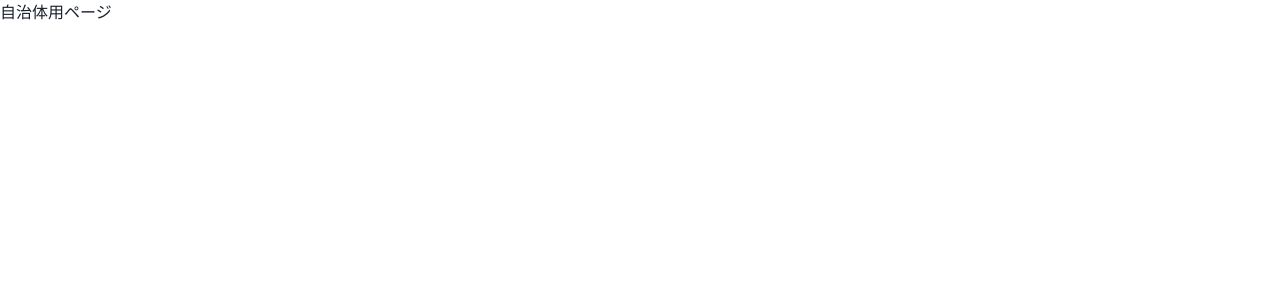
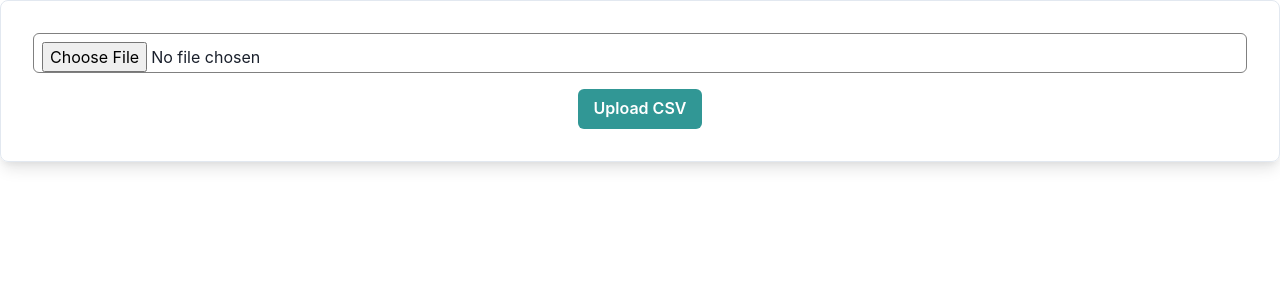
Before and after one commit to s1f102202730/region-team-project, a Next.js app: page /municipality in a window 1280 px wide. Shown: the top 300 px of the page. Built offline with nearby package versions, Linux system fonts and the light colour scheme.

Commit message:
upload csv

```diff
--- a/app/municipality/page.tsx
+++ b/app/municipality/page.tsx
@@ -1,10 +1,81 @@
-"use client"
-import { Text } from '@chakra-ui/react'
+'use client';
 
-export default function municipalityTop(){
-    return (
-        <>
-        <Text>自治体用ページ</Text>
-        </>
-    )
+import { useState } from 'react';
+import { Box, Button, Input, useToast, VStack } from '@chakra-ui/react';
+
+export default function UploadPage() {
+  const [file, setFile] = useState<File | null>(null);
+  const toast = useToast();
+
+  const handleFileChange = (e: React.ChangeEvent<HTMLInputElement>) => {
+    if (e.target.files) {
+      setFile(e.target.files[0]);
+    }
+  };
+
+  const handleSubmit = async (e: React.FormEvent) => {
+    e.preventDefault();
+
+    if (!file) {
+      toast({
+        title: "No file selected",
+        description: "Please select a CSV file to upload.",
+        status: "warning",
+        duration: 3000,
+        isClosable: true,
+      });
+      return;
+    }
+
+    const formData = new FormData();
+    formData.append('file', file);
+
+    try {
+      const response = await fetch('/api/upload', {
+        method: 'POST',
+        body: formData,
+      });
+      const result = await response.json();
+
+      toast({
+        title: result.message || "Error",
+        description: result.error || "Data uploaded successfully",
+        status: result.error ? "error" : "success",
+        duration: 3000,
+        isClosable: true,
+      });
+    } catch (error) {
+      toast({
+        title: "Upload failed",
+        description: "There was an error uploading the file.",
+        status: "error",
+        duration: 3000,
+        isClosable: true,
+      });
+    }
+  };
+
+  return (
+    <Box p={8} borderWidth={1} borderRadius="lg" boxShadow="lg">
+      <form onSubmit={handleSubmit}>
+        <VStack spacing={4}>
+          <Input
+            type="file"
+            name="file"
+            accept=".csv"
+            onChange={handleFileChange}
+            border="1px solid gray"
+            borderRadius="md"
+            p={2}
+          />
+          <Button
+            type="submit"
+            colorScheme="teal"
+          >
+            Upload CSV
+          </Button>
+        </VStack>
+      </form>
+    </Box>
+  );
 }
```
Also changed, not shown: app/api/upload/route.ts (added, +49 -0 lines), package.json (+4 -3 lines), 1 other file (tests, documents, lock files or other folders).
